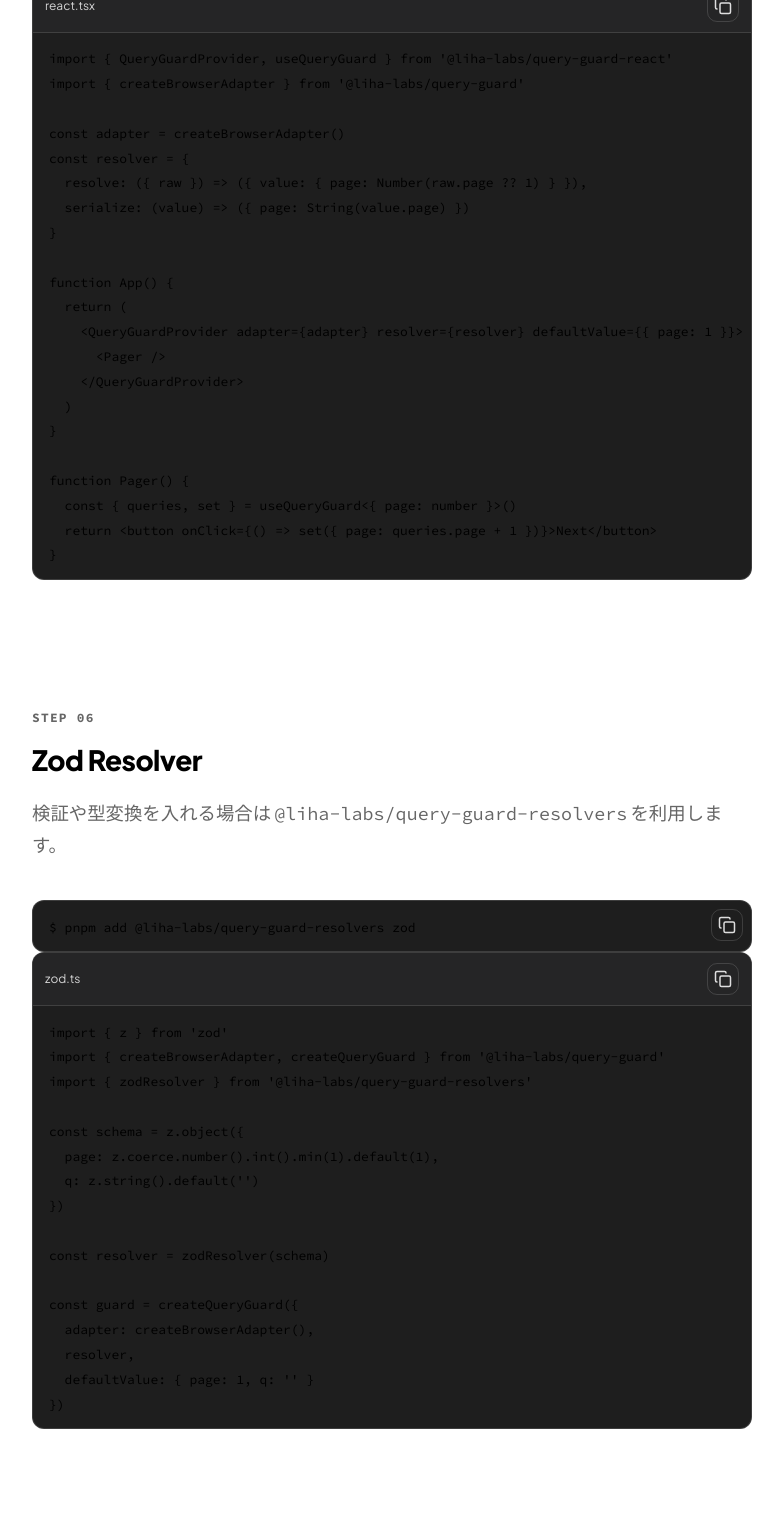
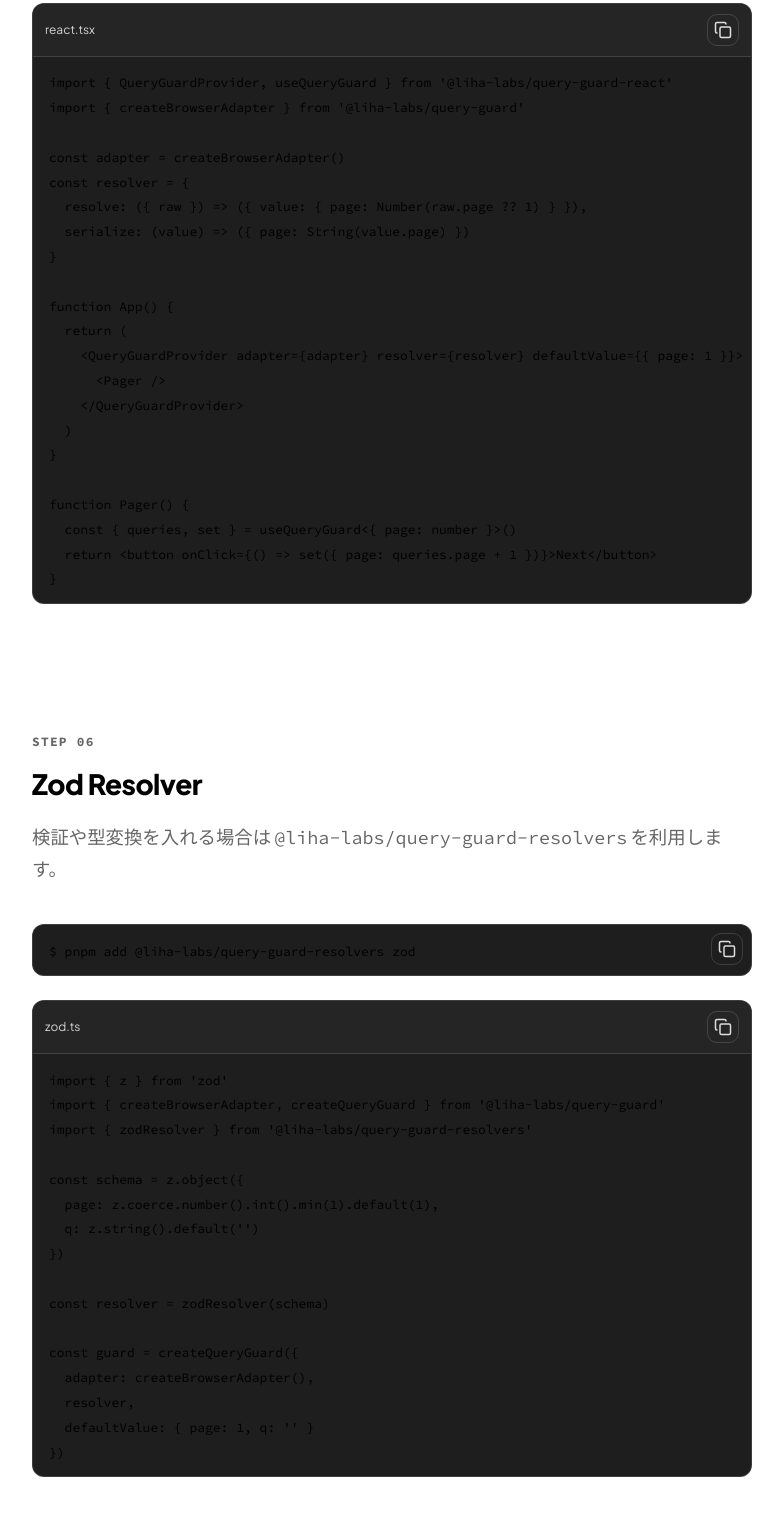
Before and after one commit to liha-labs/query-guard, an Astro site in the folder apps/site/: page / in a window 1280 px wide. Shown: the part 6267-7782 px from the top of the page, without its empty margins (428-1211 px from the left). Built offline with nearby package versions, Linux system fonts and the light colour scheme; Astro itself is replaced by a stand-in of ours; a web font is replaced by a local one.

Commit message:
:lipstick: add spacing between install and sample code in quickstart

```diff
--- a/apps/site/src/sections/QuickStart.module.css
+++ b/apps/site/src/sections/QuickStart.module.css
@@ -30,6 +30,10 @@
   line-height: 1.7;
 }
 
+.codeStackGap {
+  margin-top: 1.5rem;
+}
+
 
 
 /* Pitfall Box */
--- a/apps/site/src/sections/QuickStart.tsx
+++ b/apps/site/src/sections/QuickStart.tsx
@@ -162,7 +162,9 @@ const guard = createQueryGuard({
           withHeader={false}
           filename="install-react"
         />
-        <CodeEditor code={reactCode} filename="react.tsx" />
+        <div className={styles.codeStackGap}>
+          <CodeEditor code={reactCode} filename="react.tsx" />
+        </div>
       </div>
 
       <div className={styles.step}>
@@ -179,7 +181,9 @@ const guard = createQueryGuard({
           withHeader={false}
           filename="install-zod"
         />
-        <CodeEditor code={zodCode} filename="zod.ts" />
+        <div className={styles.codeStackGap}>
+          <CodeEditor code={zodCode} filename="zod.ts" />
+        </div>
       </div>
     </Section>
   )
```
